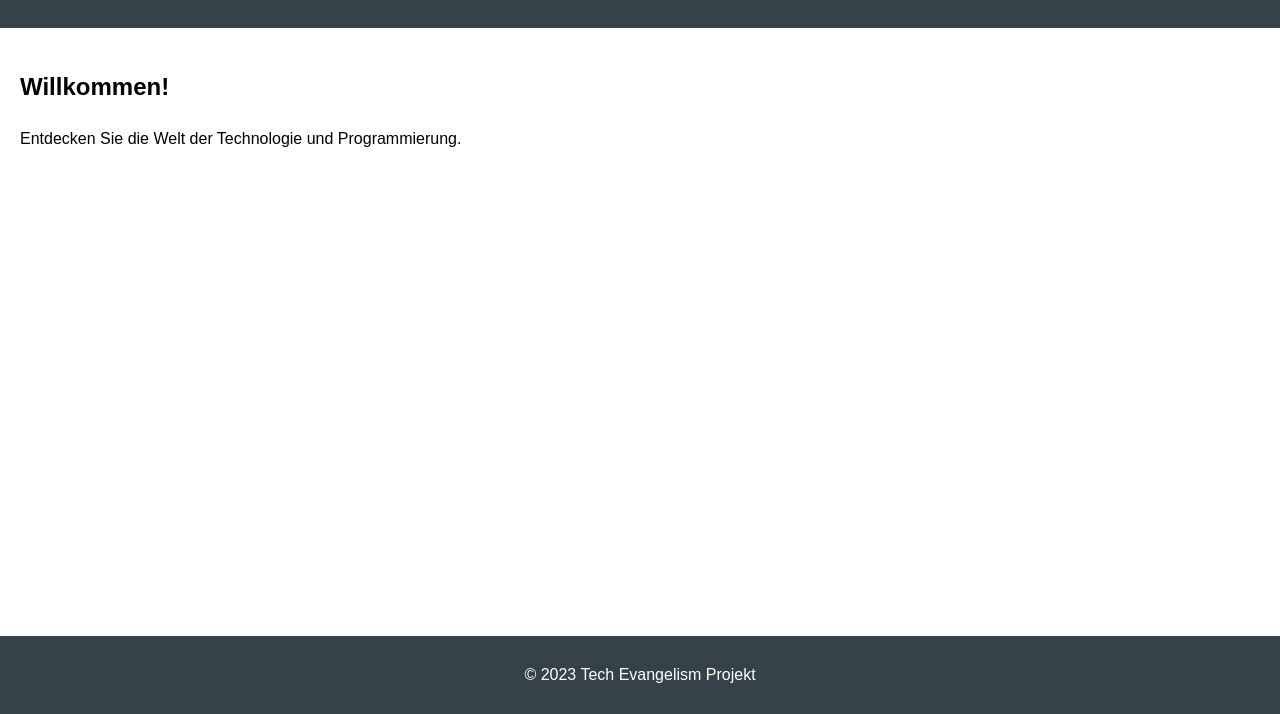
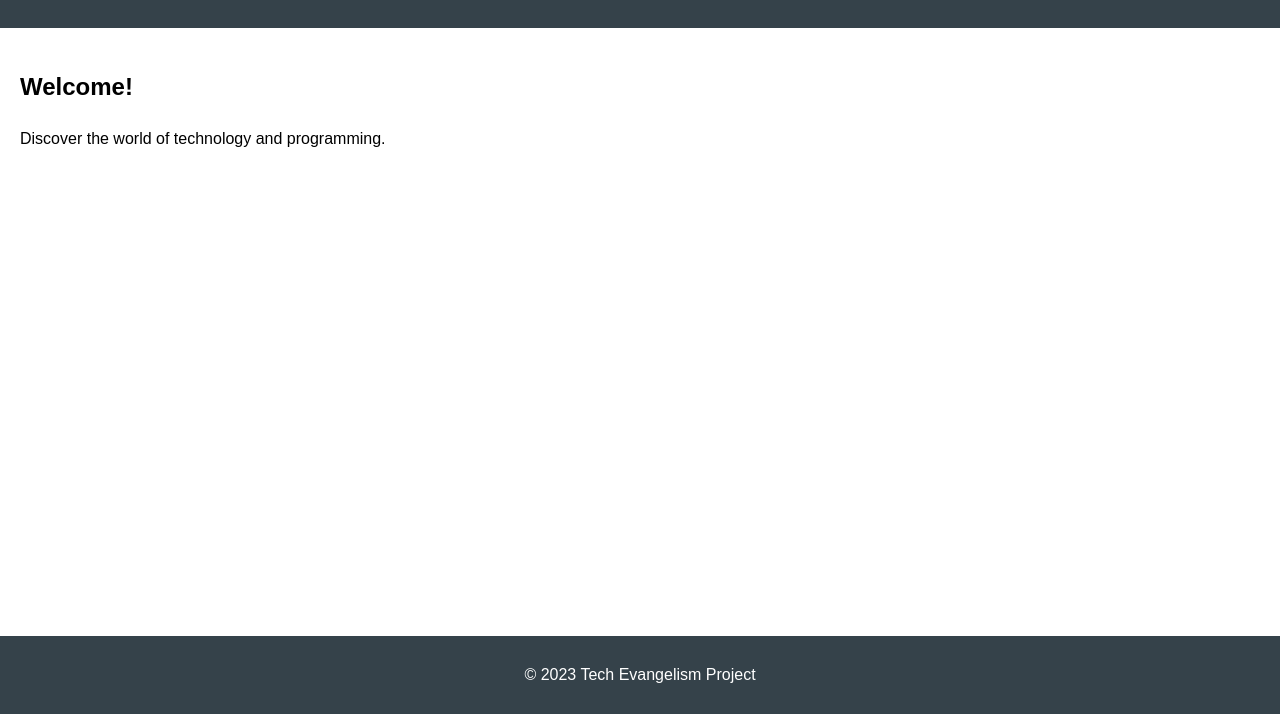
Before and after one commit to ladyinredderzkuu3/tech-evangelism-digital-education, a website: page index.html in a window 1280 px wide. Shown: the part 86-800 px from the top of the page. Drawn offline with Linux system fonts and the light colour scheme.

Commit message:
Update the language attribute in HTML tag to English (en)

```diff
--- a/index.html
+++ b/index.html
@@ -1,5 +1,5 @@
 <!DOCTYPE html>
-<html lang="de">
+<html lang="en">
 <head>
     <meta charset="UTF-8">
     <meta name="viewport" content="width=device-width, initial-scale=1.0">
@@ -12,12 +12,12 @@
     </header>
     <main>
         <section id="intro">
-            <h2>Willkommen!</h2>
-            <p>Entdecken Sie die Welt der Technologie und Programmierung.</p>
+            <h2>Welcome!</h2>
+            <p>Discover the world of technology and programming.</p>
         </section>
     </main>
     <footer>
-        <p>© 2023 Tech Evangelism Projekt</p>
+        <p>© 2023 Tech Evangelism Project</p>
     </footer>
     <script src="script.js"></script>
 </body>
```
